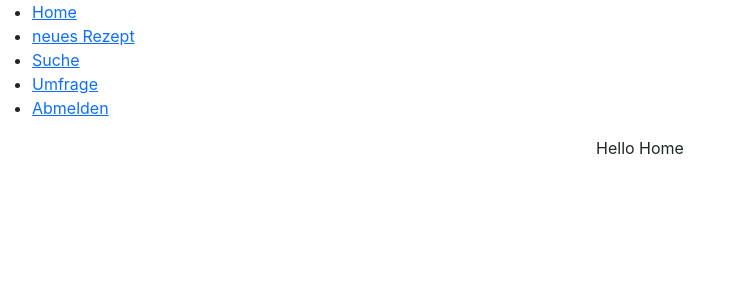
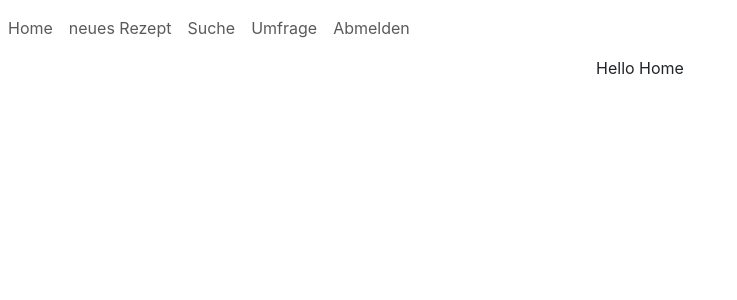
Before and after one commit to KlnSdr/webEngineering-2024-frontend, a React (Create React App) app in the folder frontend-react/: page / in a window 1280 px wide. Shown: the top 300 px of the page, without its empty margins (0-737 px from the left). Built offline with nearby package versions, Linux system fonts and the light colour scheme.

Commit message:
[FRONTEND-11]: style navbar using bootstraps navbar

```diff
--- a/frontend-react/src/Layout.tsx
+++ b/frontend-react/src/Layout.tsx
@@ -6,24 +6,47 @@
 function Layout() {
   return (
     <>
-      <nav>
-        <ul>
-          <li>
-            <Link to="/">Home</Link>
+      <nav className="navbar navbar-expand-lg navbar-light bg-light">
+        <button
+          className="navbar-toggler"
+          type="button"
+          data-bs-toggle="collapse"
+          data-bs-target="#navbarNav"
+          aria-controls="navbarNav"
+          aria-expanded="false"
+          aria-label="Toggle navigation"
+        >
+          <span className="navbar-toggler-icon"></span>
+        </button>
+        <div className="collapse navbar-collapse" id="navbarNav">
+          <ul className="navbar-nav">
+            <li className="nav-item">
+              <Link className="nav-link" to="/">
+                Home
+              </Link>
             </li>
-          <li>
-            <Link to="/recipe">neues Rezept</Link>
+            <li className="nav-item">
+              <Link className="nav-link" to="/recipe">
+                neues Rezept
+              </Link>
             </li>
-          <li>
-            <Link to="/search">Suche</Link>
+            <li className="nav-item">
+              <Link className="nav-link" to="/search">
+                Suche
+              </Link>
             </li>
-          <li>
-            <Link to="/survey">Umfrage</Link>
+            <li className="nav-item">
+              <Link className="nav-link" to="/survey">
+                Umfrage
+              </Link>
             </li>
-          <li>
-            <Link to="/logout">Abmelden</Link>
+            <li className="nav-item">
+              <Link className="nav-link" to="/logout">
+                Abmelden
+              </Link>
             </li>
           </ul>
+        </div>
       </nav>
 
       <div className="App">
```
Lines whose indentation alone changed are shown as unchanged.
